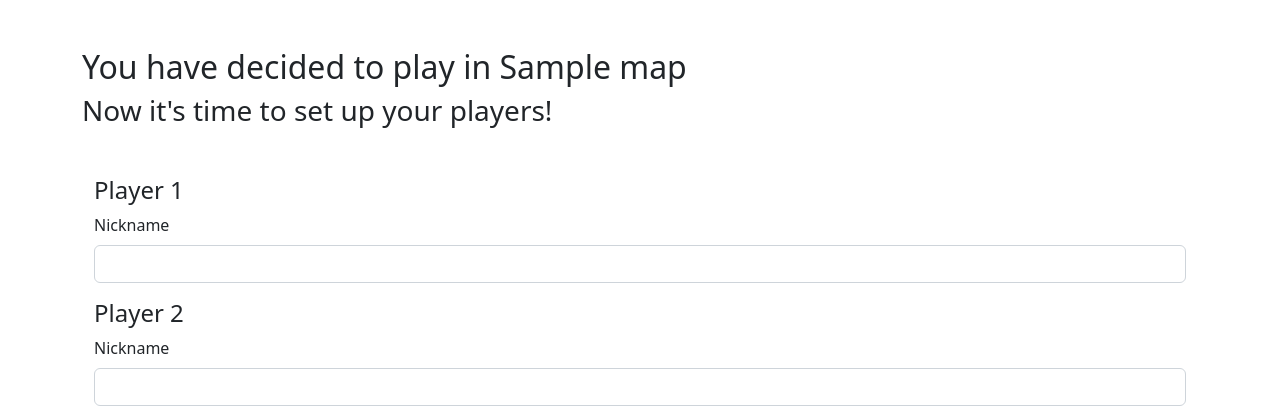
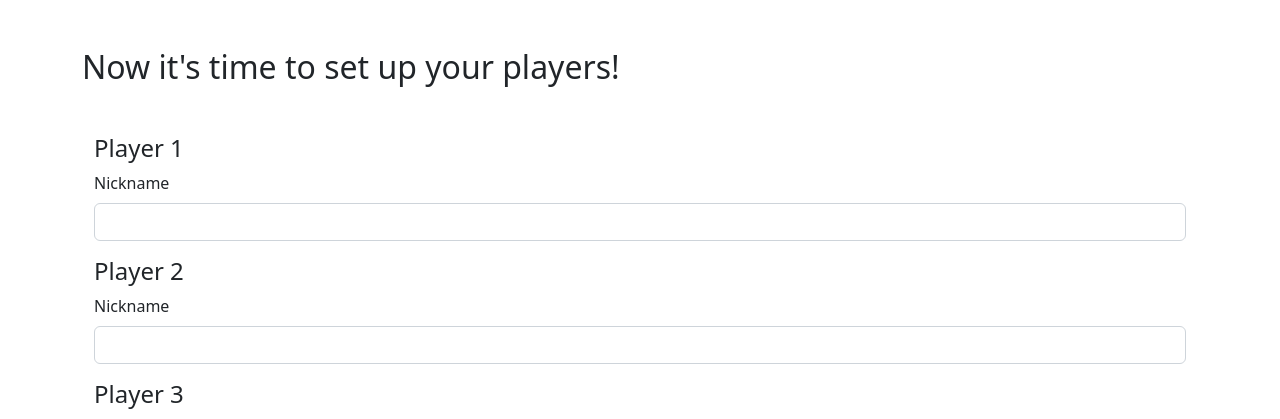
Before and after one commit to kaijesi/scotland_yard, a Flask app: template templates/player-setup.html in a window 1280 px wide. Shown: the part 56-475 px from the top of the page. Run offline with Flask 2, Linux system fonts and the light colour scheme; the template is opened without the code that fills it: most values are stand-ins (such as "Sample title", 1, 10 or a date in 2020).

Commit message:
Decided not to show the map name already on the player selection, this is now shown on the summary page which is displayed next

```diff
--- a/templates/player-setup.html
+++ b/templates/player-setup.html
@@ -3,8 +3,7 @@
 {% block content %}
 
 <div class="container mt-5">
-    <h2>You have decided to play in {{ map }}</h2>
-    <h3>Now it's time to set up your players!</h3>
+    <h2>Now it's time to set up your players!</h2>
     <form class="mt-5" action="/start-game" method="post">
         {% for player in range(players)%}
         <div class="container mb-3">
```
